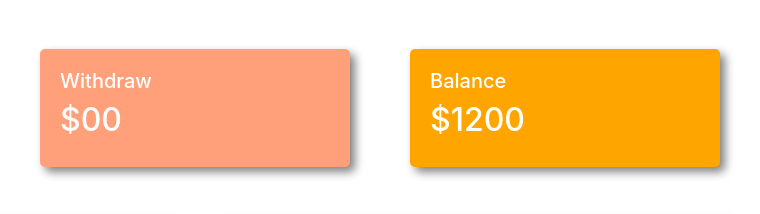
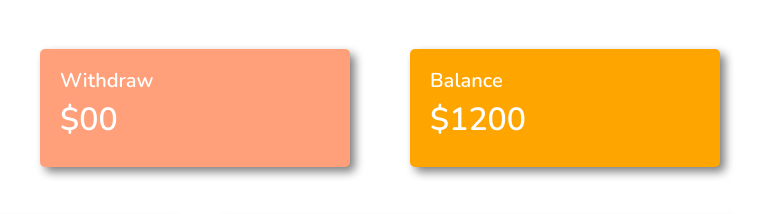
Before and after one commit to InjamulCSE15/capital-one-bank, a plain HTML site: page index.html in a window 1280 px wide. Both pictures are taken after a click on the button "Enter". Shown: the part 151-365 px from the top of the page, 445-1205 px from the left. Drawn offline with nearby package versions, Linux system fonts and the light colour scheme.

Commit message:
another bug fixed

```diff
--- a/index.html
+++ b/index.html
@@ -36,13 +36,13 @@
                 </div>
             </div>
             <div class="col-sm col-md-4 mt-1">
-                <div class="withdraw status">
+                <div class="withdraw status title">
                     <h5>Withdraw</h5>
                     <h2>$<span id="currentWithdraw">00</span></h2>
                 </div>
             </div>
             <div class="col-sm col-md-4 mt-1">
-                <div class="balance status">
+                <div class="balance status title">
                     <h5>Balance</h5>
                     <h2>$<span id="currentBalance">1200<span< /h2>
                 </div>
```
